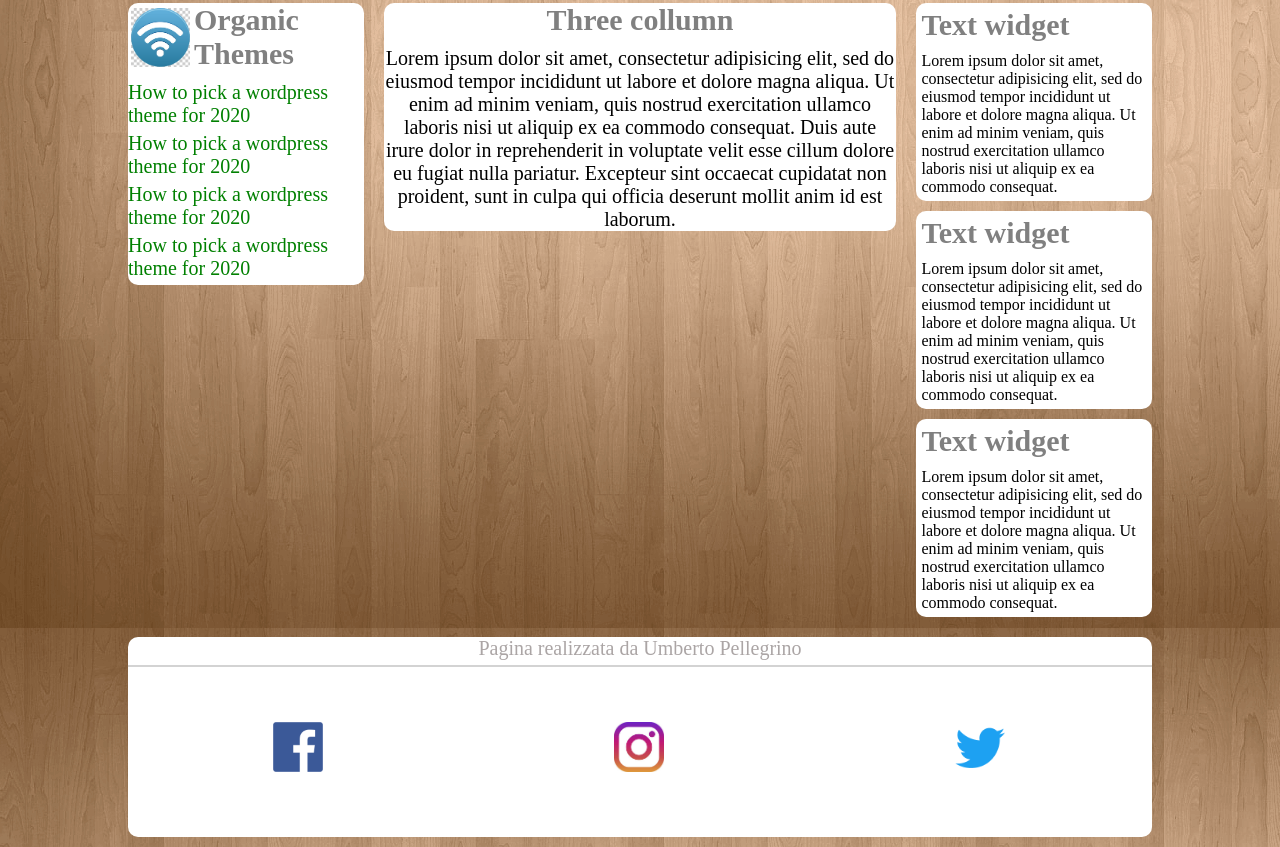
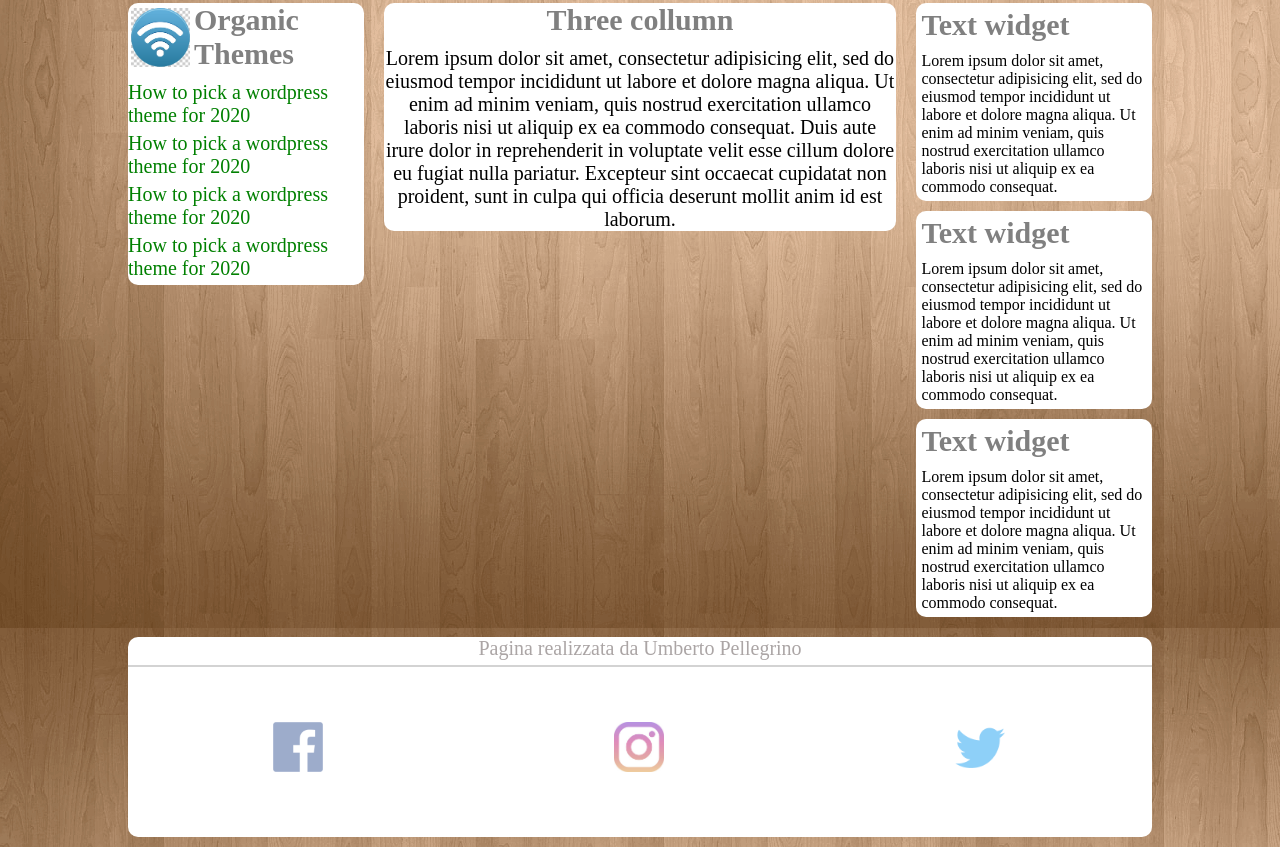
Before and after one commit to UmbertoPelle/htmlcss-wp, a plain HTML site: page index.html in a window 1280 px wide. Shown: the part 417-1264 px from the top of the page. Drawn offline with Linux system fonts and the light colour scheme.

Commit message:
Layout hover footer icon

```diff
--- a/css/main.css
+++ b/css/main.css
@@ -207,3 +207,16 @@ footer .title-footer{
   width: 100%;
   height: 100%;
 }
+
+.layout{
+  position: absolute;
+  top: 0;
+  left: 0;
+  width: 100%;
+  height: 100%;
+  background-color: rgba(255, 255, 255, 0.5);
+}
+
+.layout:hover{
+  display: none;
+}
--- a/index.html
+++ b/index.html
@@ -118,7 +118,11 @@
             <!-- quadrato centrato per l'icona -->
             <div class="social-icon">
               <img src="img/facebook.png" alt="facebook icon">
+              <div class="layout">
+              </div>
             </div>
+
+
           </div>
 
           <!-- contenitore -->
@@ -126,7 +130,10 @@
             <!-- quadrato centrato per l'icona -->
             <div class="social-icon">
               <img src="img/instagram.jpg" alt="instagram icon">
+              <div class="layout">
+              </div>
             </div>
+
           </div>
 
           <!-- contenitore -->
@@ -134,7 +141,10 @@
             <!-- quadrato centrato per l'icona -->
             <div class="social-icon">
               <img src="img/twitter.png" alt="twitter icon">
+              <div class="layout">
+              </div>
             </div>
+
           </div>
 
         </div>
```
